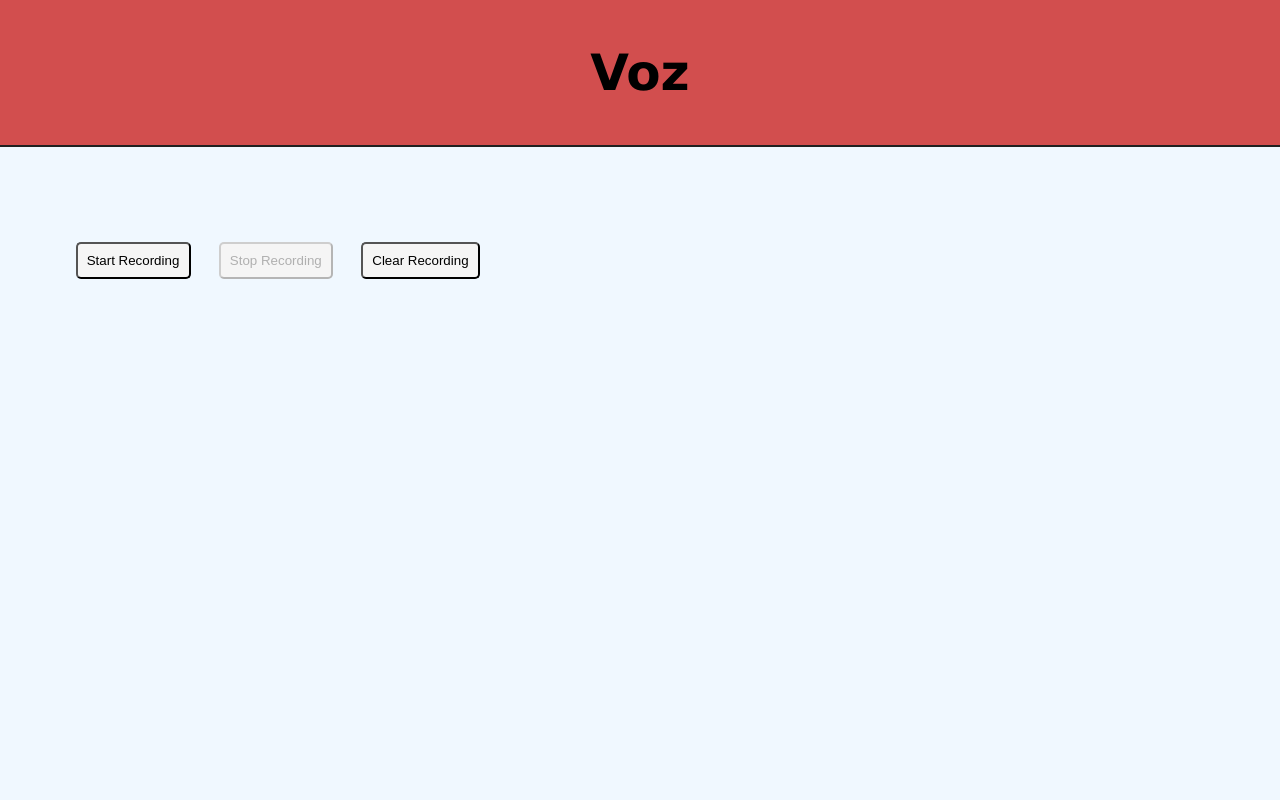
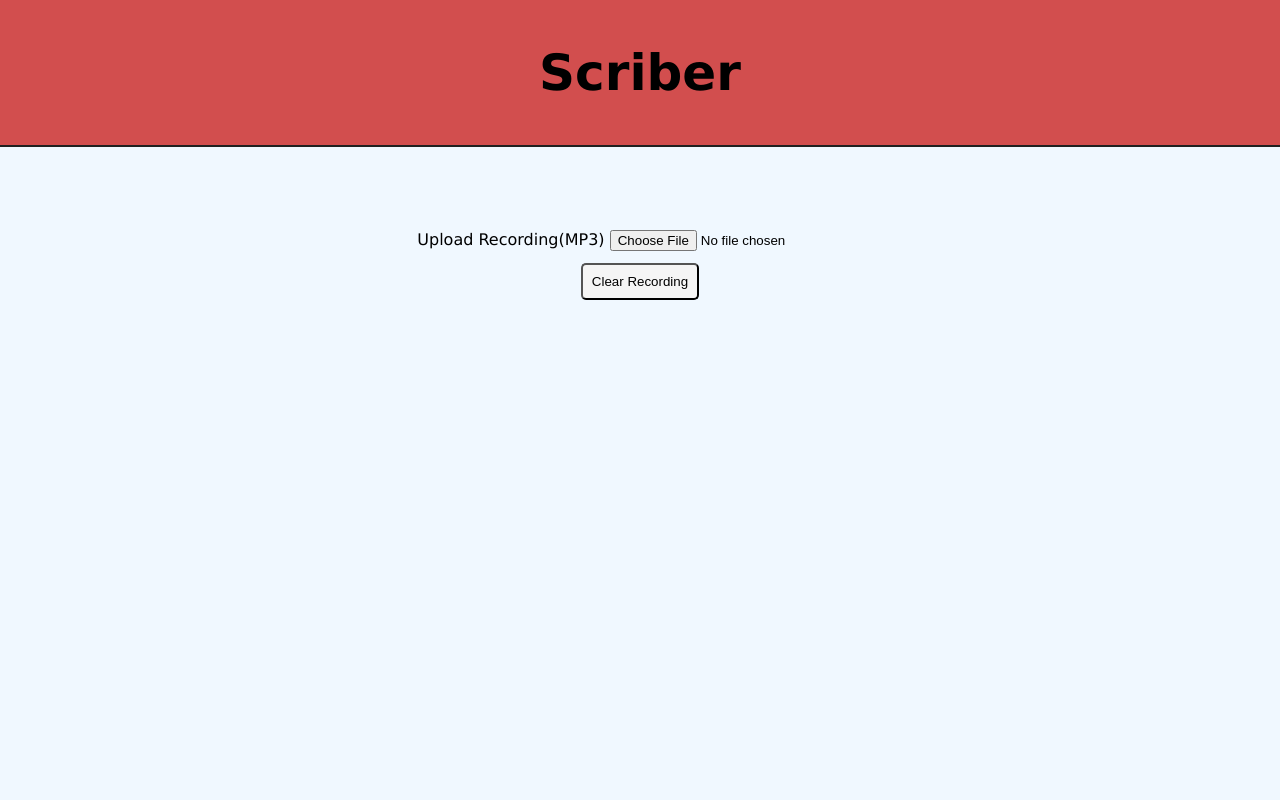
Before and after one commit to khandragon/scriber, a website: page public/index.html in a window 1280 px wide. Shown: the top 800 px of the page. Drawn offline with Linux system fonts and the light colour scheme.

Commit message:
changed general gui for usage and formatting

```diff
--- a/public/css/styles.css
+++ b/public/css/styles.css
@@ -21,6 +21,7 @@ nav h1 {
 #textBoxDiv {
     padding: 5%;
     padding-bottom: 100%;
+    text-align: center;
     border-top: 2px solid #202020;
     background-color: aliceblue;
 }
@@ -36,6 +37,7 @@ textarea {
 }
 
 button {
+    text-align: center;
     border-radius: 5px;
     padding: 0.8%;
     margin: 1%;
--- a/public/index.html
+++ b/public/index.html
@@ -14,16 +14,18 @@
 
 <body>
   <header>
-    <h1>Voz</h1>
+    <h1>Scriber</h1>
   </header>
 
   <!-- Primitive Popup -->
-  <div id = "popup"></div>
+  <div id="popup"></div>
   <div id="textBoxDiv">
     <div id="rec-result"></div>
     <br>
-    <button id="start-rec">Start Recording</button>
-    <button id="stop-rec" disabled>Stop Recording</button>
+    <div>
+      <label for="image_uploads">Upload Recording(MP3)</label>
+      <input type="file" accept=".mp3" name="file_inputed" id="start-rec">
+    </div>
     <button id="clear-rec">Clear Recording</button>
 
   </div>
--- a/public/js/main.js
+++ b/public/js/main.js
@@ -144,7 +144,7 @@ document.addEventListener('DOMContentLoaded', e => {
     recResult.value = "";
   })
 
-  startRec.addEventListener('click', e => {
+  startRec.addEventListener('change', e => {
     // primitive code
     popup("Recording Started !!")
     startSTT()
```
